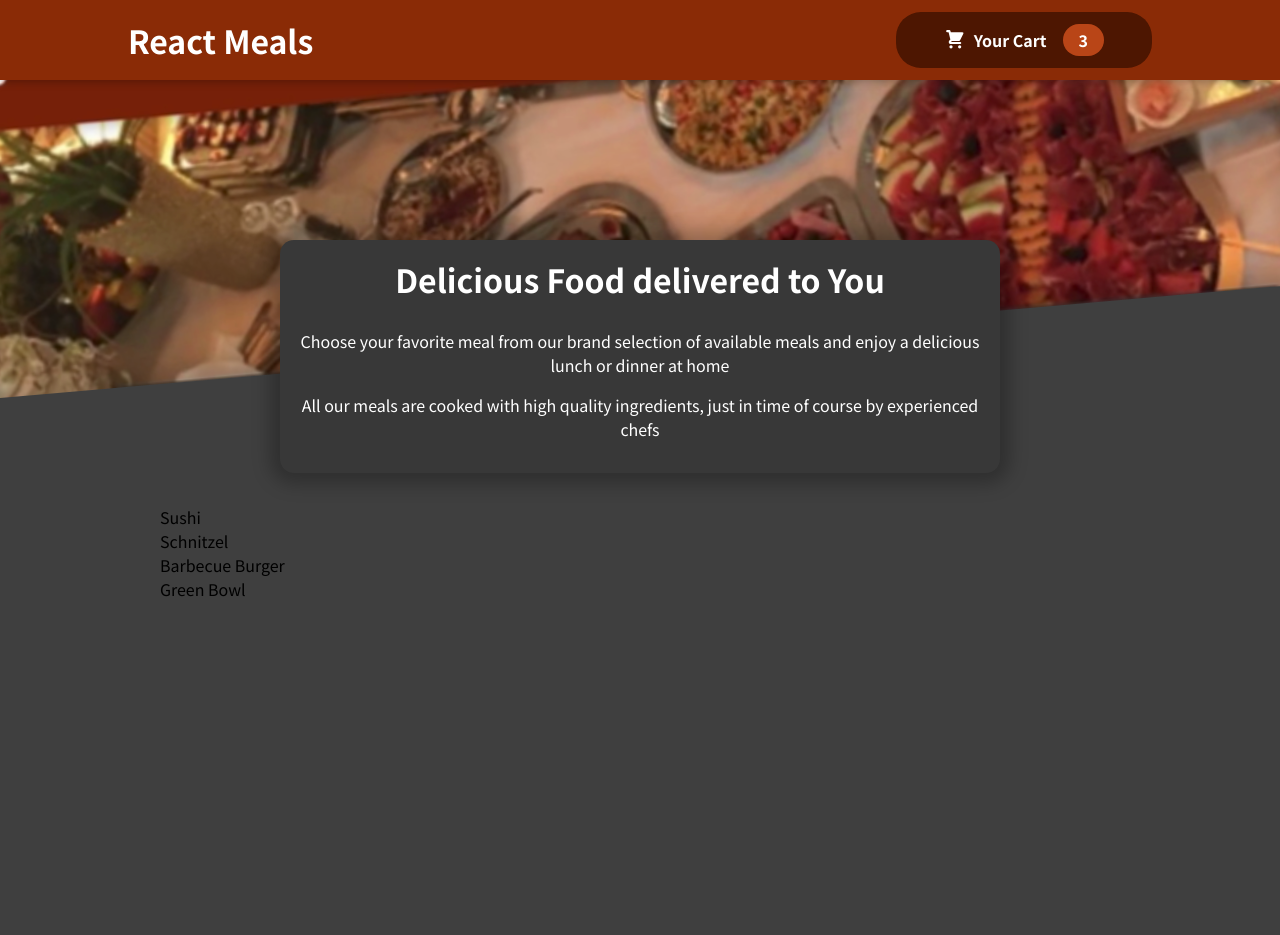
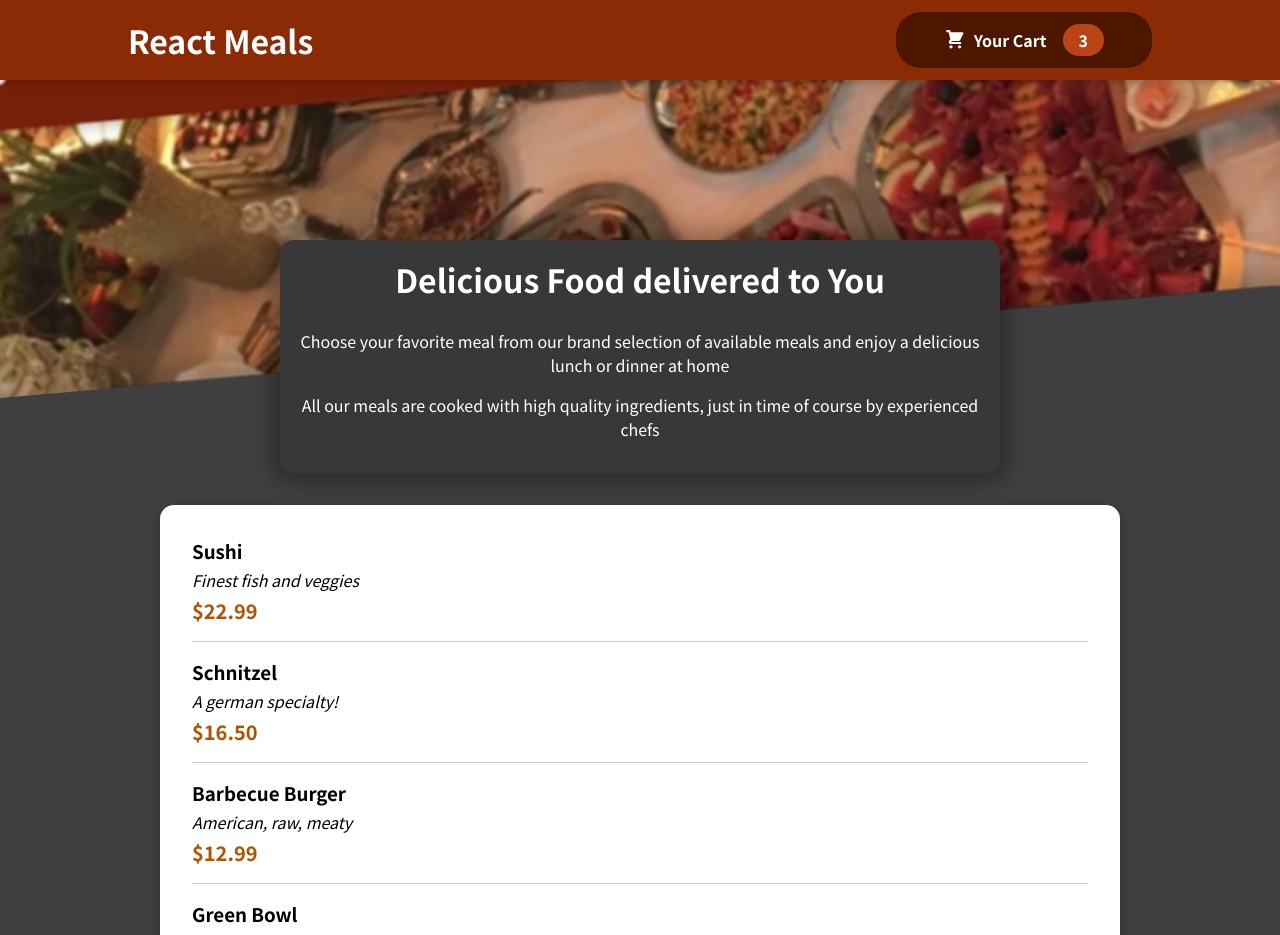
Before and after one commit to Mulukuntla/ReactEcommerceWebsite, a React (Create React App) app: page / in a window 1280 px wide. Shown: the top 935 px of the page. Before the commit the page ends 800 px from the top, so only its background shows below. Built offline with nearby package versions, Linux system fonts and the light colour scheme.

Commit message:
making the items visible

```diff
--- a/src/components/Meals/AvailableMeals.js
+++ b/src/components/Meals/AvailableMeals.js
@@ -1,4 +1,6 @@
 import classes from "./AvailableMeals.module.css"
+import Card from "../UI/Card";
+import MealItem from "./MealItem/MealItem";
 const DUMMY_MEALS = [
     {
       id: 'm1',
@@ -27,13 +29,15 @@
   ];
 const AvailableMeals=()=>{
     const mealsList=DUMMY_MEALS.map((meal)=>{
-        return (<li>{meal.name}</li>)
+        return (<MealItem key={meal.id} name={meal.name} description={meal.description} price={meal.price}></MealItem>)
     })
     return (
         <section className={classes.meals}>
+          <Card>
             <ul>
                 {mealsList}
             </ul>
+          </Card>
 
         </section>
     )
--- /dev/null
+++ b/src/components/Meals/MealItem/MealItem.js
@@ -0,0 +1,17 @@
+import classes from "./MealItem.module.css"
+const MealItem=(props)=>{
+    const price=`$${props.price.toFixed(2)}`
+    return (
+        <li className={classes.meal}>
+            <div>
+                <h3>{props.name}</h3>
+                <div className={classes.description}>{props.description}</div>
+                <div className={classes.price}>{price}</div>
+            </div>
+        </li>
+
+    )
+
+
+}
+export default MealItem
--- /dev/null
+++ b/src/components/Meals/MealItem/MealItem.module.css
@@ -0,0 +1,22 @@
+.meal {
+    display: flex;
+    justify-content: space-between;
+    margin: 1rem;
+    padding-bottom: 1rem;
+    border-bottom: 1px solid #ccc;
+  }
+
+  .meal h3 {
+    margin: 0 0 0.25rem 0;
+  }
+
+  .description {
+    font-style: italic;
+  }
+
+  .price {
+    margin-top: 0.25rem;
+    font-weight: bold;
+    color: #ad5502;
+    font-size: 1.25rem;
+  }
--- /dev/null
+++ b/src/components/UI/Card.js
@@ -0,0 +1,10 @@
+import classes from "./Card.module.css"
+const Card=(props)=>{
+    return(
+        <div className={classes.card}>
+            {props.children}
+        </div>
+    )
+
+}
+export default Card
--- /dev/null
+++ b/src/components/UI/Card.module.css
@@ -0,0 +1,6 @@
+.card {
+    padding: 1rem;
+    box-shadow: 0 2px 8px rgba(0, 0, 0, 0.25);
+    border-radius: 14px;
+    background-color: white;
+  }
```
